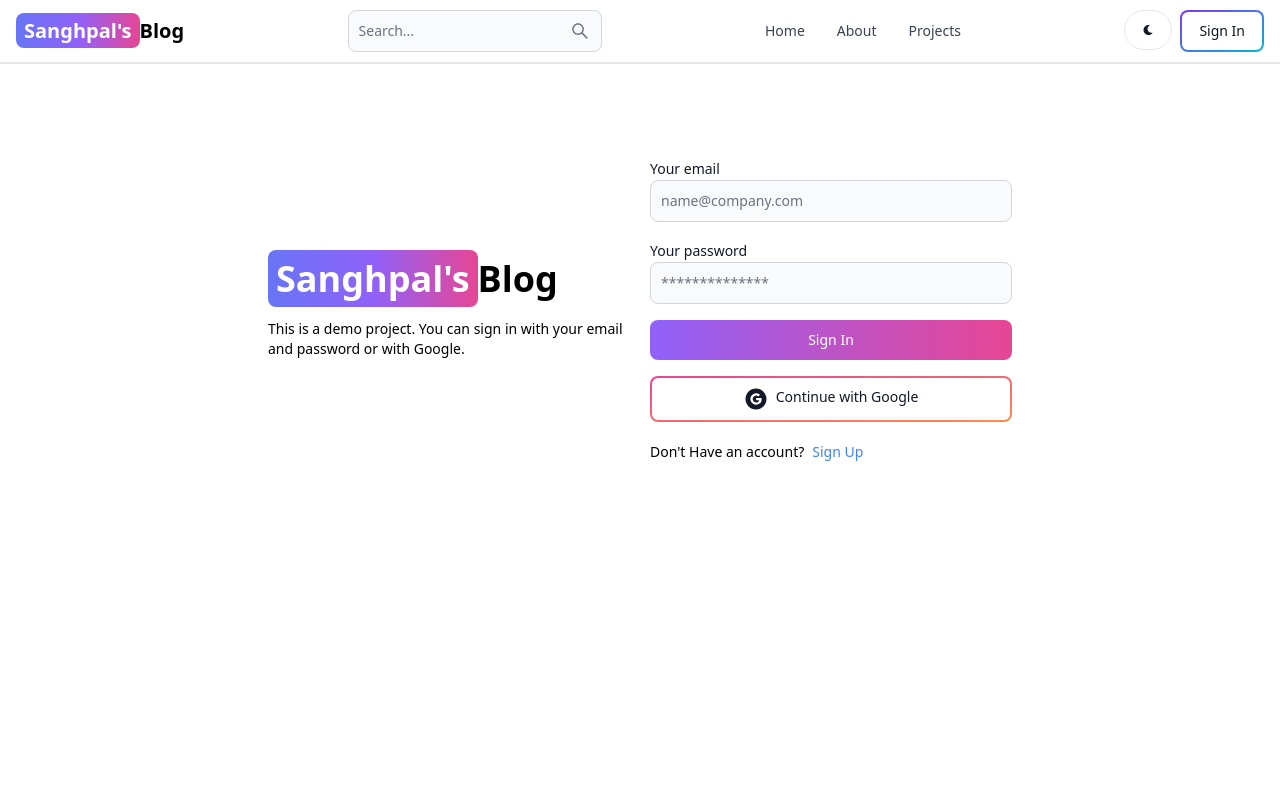
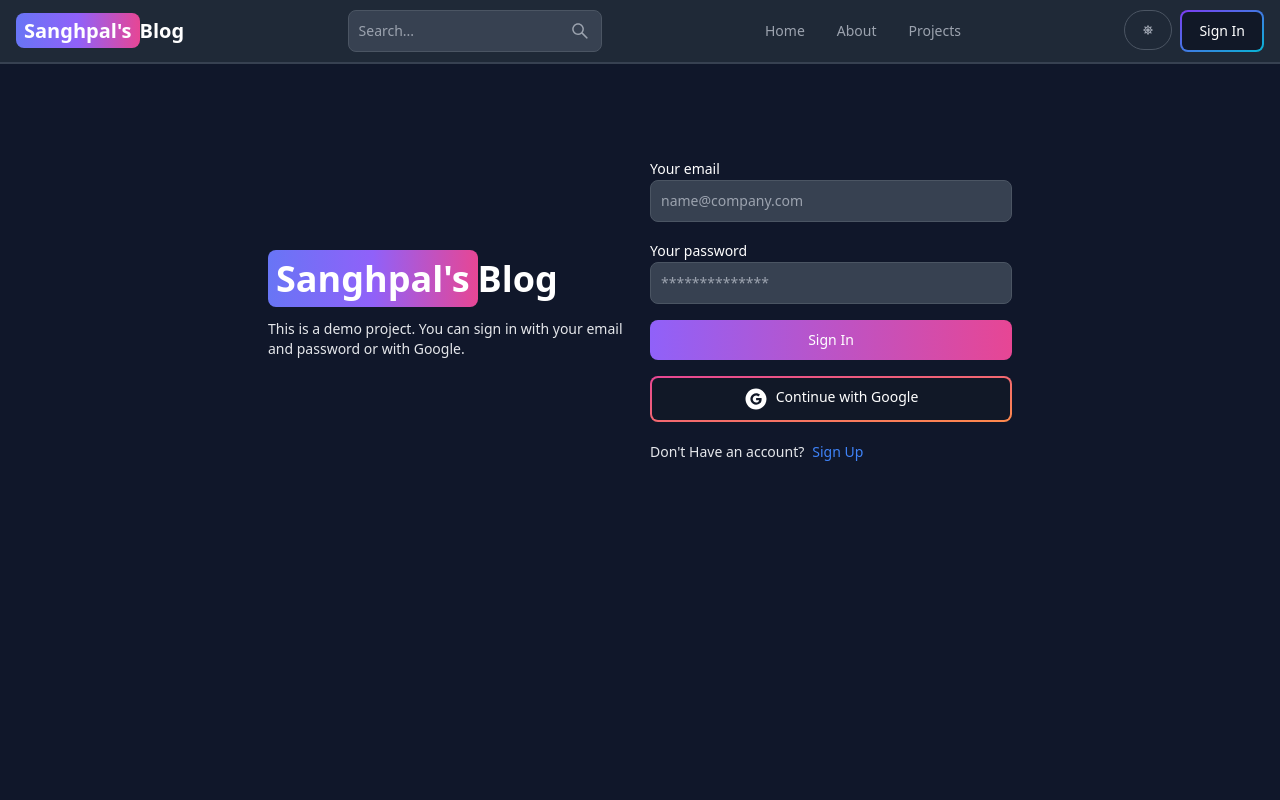
Before and after one commit to 75tyle/mern-blog, a React (Vite) app in the folder Client/: page /sign-in in a window 1280 px wide. Shown: the top 800 px of the page. Built offline with nearby package versions, Linux system fonts and the light colour scheme; no server answers.

Commit message:
complete dark mode functionality

```diff
--- a/Client/src/components/Header.jsx
+++ b/Client/src/components/Header.jsx
@@ -2,12 +2,15 @@ import { Avatar, Button, Dropdown, Navbar, TextInput } from 'flowbite-react'
 import React from 'react'
 import { Link, useLocation } from 'react-router-dom'
 import {AiOutlineSearch} from 'react-icons/ai'
-import {FaMoon} from 'react-icons/fa'
-import {useSelector} from 'react-redux'
+import {FaMoon, FaSun} from 'react-icons/fa'
+import {useSelector, useDispatch} from 'react-redux'
+import { toggleTheme } from '../redux/theme/themeSlice'
 
 export default function Header() {
+  const dispatch = useDispatch();
   const path = useLocation().pathname;
   const {currentUser} = useSelector(state => state.user)
+  const {theme} = useSelector(state => state.theme)
   return (
     <Navbar className='border-b-2'>
       <Link to='/' className='self-center whitespace-nowrap text-sm sm:text-xl font-semibold
@@ -27,8 +30,10 @@ export default function Header() {
         <AiOutlineSearch/>
       </Button>
       <div className='flex gap-2 md:order-2'>
-        <Button className='w-12 h-10 hidden sm:inline' color='gray' pill>
-          <FaMoon/>
+        <Button className='w-12 h-10 hidden sm:inline' color='gray' pill onClick={()=>dispatch(toggleTheme())}>
+          {
+            theme === 'dark' ? <FaSun /> : <FaMoon />
+          }
         </Button>
         {currentUser ? (
           <Dropdown arrowIcon={false} inline label={
--- /dev/null
+++ b/Client/src/components/ThemeProvider.jsx
@@ -0,0 +1,14 @@
+import React from 'react'
+import { useSelector } from 'react-redux'
+
+
+export default function ThemeProvider({children}) {
+    const {theme} = useSelector(state => state.theme)
+  return (
+    <div className={theme}>
+      <div className="bg-white text-gray-700 dark:text-gray-200 dark:bg-[rgb(16,23,42)] min-h-screen">
+        {children}
+      </div>
+    </div>
+  )
+}
--- a/Client/src/main.jsx
+++ b/Client/src/main.jsx
@@ -5,11 +5,14 @@ import './index.css'
 import {store, persistor} from './redux/store.js'
 import {Provider} from 'react-redux'
 import { PersistGate } from 'redux-persist/integration/react'
+import ThemeProvider from './components/ThemeProvider.jsx'
 
 createRoot(document.getElementById('root')).render(
   <PersistGate persistor={persistor}>
         <Provider store={store}>
-          <App />
+          <ThemeProvider>
+            <App />
+          </ThemeProvider>
         </Provider>
   </PersistGate>
 )
--- a/Client/src/redux/store.js
+++ b/Client/src/redux/store.js
@@ -1,10 +1,12 @@
 import { configureStore, combineReducers } from '@reduxjs/toolkit'
 import userReducer from './user/userslice'
+import themeReducer from './theme/themeSlice'
 import {persistReducer, persistStore} from 'redux-persist'
 import storage from 'redux-persist/lib/storage';
 
 const rootReducer = combineReducers({
     user:userReducer,
+    theme: themeReducer,
 });
 const persistConfig = {
     key: 'root',
--- /dev/null
+++ b/Client/src/redux/theme/themeSlice.js
@@ -0,0 +1,20 @@
+import {createSlice} from '@reduxjs/toolkit';
+import { theme } from 'flowbite-react';
+
+const initialState = {
+    theme: 'dark',
+};
+
+const themeSlice = createSlice({
+    name: 'theme',
+    initialState,
+    reducers: {
+        toggleTheme: (state) => {
+            state.theme = state.theme === 'dark' ? 'light' : 'dark';
+        },
+    }
+});
+
+export const {toggleTheme} = themeSlice.actions;
+
+export default themeSlice.reducer;
```
